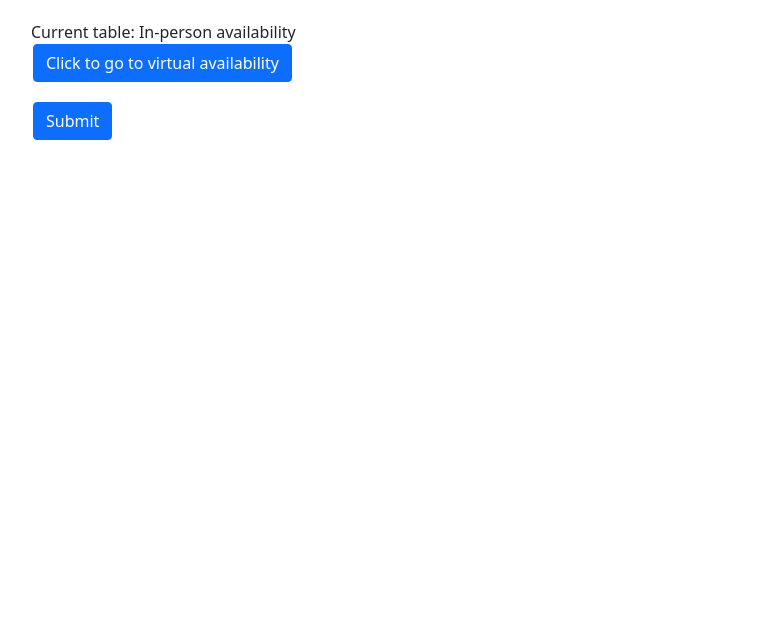
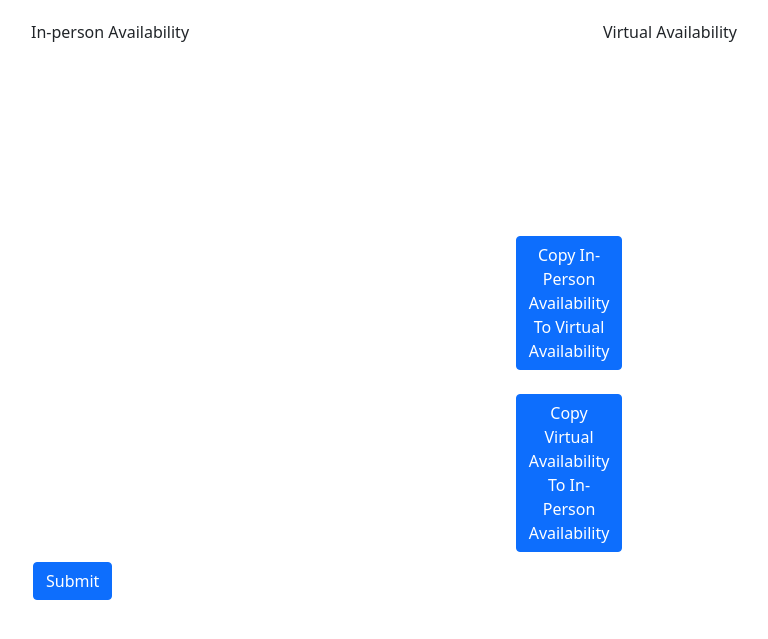
Before and after one commit to UCSD-CSE-210-2021/cse-210-team-project-layover, a Flask app: template templates/scheduling-availability.html in a window 1280 px wide. Shown: the part 50-689 px from the top of the page, without its empty margins (1-769 px from the left). Run offline with Flask 2, Linux system fonts and the light colour scheme; the template is opened without the code that fills it, so the values that code supplies are empty; some libraries are stand-ins or nearby versions.

Commit message:
Dual table for availability entering

```diff
--- a/static/buildTable.js
+++ b/static/buildTable.js
@@ -7,8 +7,8 @@ function buildTableHTML(availability){
 
     table += [
         "<tr>",
-        "  <th></th> <th>Sunday</th> <th>Monday</th> <th>Tuesday</th>",
-        "  <th>Wednesday</th> <th>Thursday</th> <th>Friday</th> <th>Saturday</th>",
+        "  <th></th> <th>Sun</th> <th>Mon</th> <th>Tue</th>",
+        "  <th>Wed</th> <th>Thu</th> <th>Fri</th> <th>Sat</th>",
         "</tr> "
     ].join("\n")
 
--- a/static/scheduling-availability.js
+++ b/static/scheduling-availability.js
@@ -2,18 +2,23 @@ $(document).ready(function() {
 	var all_data = jQuery.parseJSON(data);
 	$("#user_name").html(all_data.name + "'s availability");
 
-
 	// Variable initialization
 	var inPersonMeetingTable = Array(numTimes * 4).fill().map(() => Array(numCol - 1).fill(0));
 	var virtualMeetingTable = Array(numTimes * 4).fill().map(() => Array(numCol - 1).fill(0));
-	var currTable = true; // true for in-person. false for virtual
-	if(meetingType === "remote"){
-		$("#curr_table_type").html("Current table: virtual availability")
-		currTable = false;
+
+	// If meetingType is strictly in-person, then hide all virtual tables and extend in-person table.
+	// Also hide buttons
+	if(meetingType === "in_person"){
+		$("#buttonWrapper").hide();
+		$("#virtualSchedule").hide();
+		$("#inPersonSchedule").attr("class", "row");
 	}
 
-	if(meetingType !== "either"){
-		$('#change_table_div').hide()
+	// If meetingType is strictly virtual, then hide all in-person tables. Also hide buttons
+	if(meetingType === "remote"){
+		$("#buttonWrapper").hide();
+		$("#inPersonSchedule").hide();
+		$("#virtualSchedule").attr("class", "row");
 	}
 
 	// If user already has data, then load that
@@ -24,21 +29,41 @@ $(document).ready(function() {
 		virtualMeetingTable = all_data.virtualAvailability;
 	}
 
-	// Must be after variable initialization
-	// Determines which table should be rendered
-	if(currTable){
-		$('#schedule').append(buildTableHTML(inPersonMeetingTable));
-		colorTable(inPersonMeetingTable);
-		// Binds jquery clickable function to clickable class
-		registerClickable(inPersonMeetingTable);
-	}else{
-		$('#schedule').append(buildTableHTML(virtualMeetingTable));
-		colorTable(virtualMeetingTable);
-		// Binds jquery clickable function to clickable class
-		registerClickable(virtualMeetingTable);
+	// Render both tables regardless. Rely on above logic to hide appropriate table
+	$('#inPersonSchedule').append(buildTableHTML(inPersonMeetingTable));
+	colorTable(inPersonMeetingTable, "inPersonSchedule");
+	$('#virtualSchedule').append(buildTableHTML(virtualMeetingTable));
+	colorTable(virtualMeetingTable, "virtualSchedule");
+
+	// Tie updateTable function to clickable cells
+	$(".clickable").click(updateTable);
+
+	// Bind copyTable function to the correct button
+	$("#copyToVirtual").click({from: inPersonMeetingTable, to: virtualMeetingTable, tableType: "virtualSchedule"}, copyTable);
+	$("#copyToInPerson").click({from: virtualMeetingTable, to: inPersonMeetingTable, tableType: "inPersonSchedule"}, copyTable);
+
+	// Handle copying 1 table to another
+	function copyTable(event){
+		var from = event.data.from;
+		var to = event.data.to;
+		var tableType = event.data.tableType;
+		deepCopyArr(from, to);
+		colorTable(to, tableType);
 	}
 
-	function colorTable(availability){
+	// Deep copy the values of 'from' to 'to'
+	function deepCopyArr(from, to){
+		for(var i = 0 ; i < from.length ; i++){
+			for(var j = 0 ; j < from[0].length ; j++){
+				to[i][j] = from[i][j];
+			}
+		}
+	}
+
+	// Color the table. availIdStr is either "inPersonSchedule"
+	// or "virtualSchedule". Represents the id of the wrapper div around
+	// each table
+	function colorTable(availability, availIdStr){
 		for(var i = 0 ; i < availability.length ; i++){
 			for(var j = 0 ; j < availability[0].length ; j++){
 				var currId = i * availability[0].length + j;
@@ -51,13 +76,20 @@ $(document).ready(function() {
 				}else{
 					color = "#65EC59";
 				}
-				$("#"+currId).css('background-color', color)
+				$("#" + availIdStr + " #"+currId).css('background-color', color)
 			}
 		}
 	}
 
 	function updateTable(event){
-		toUpdate = event.data.tableName
+		var toUpdate;
+		// Determine which table was clicked
+		tableName = $(this).parent().parent().parent().parent().attr("id");
+		if(tableName === "inPersonSchedule"){
+			toUpdate = inPersonMeetingTable
+		}else{
+			toUpdate = virtualMeetingTable
+		}
 		var currId = parseInt($(this).attr("id"))
 		var row = Math.floor(currId / (numCol - 1))
 		var col = currId %(numCol - 1)
@@ -76,29 +108,6 @@ $(document).ready(function() {
 		$(this).css('background-color', color)
 	}
 
-	function registerClickable(tableName){
-		console.log(tableName);
-		$(".clickable").click({tableName: tableName}, updateTable);
-	}
-
-	$("#change_table").click(function(){
-		// Remove current HTML table
-		$('#tableSchedule').remove();
-		currTable = !currTable;
-		if(currTable){
-			$('#schedule').append(buildTableHTML(inPersonMeetingTable));
-			colorTable(inPersonMeetingTable);
-			registerClickable(inPersonMeetingTable);
-			$('#change_table').html("Click to go to virtual availability");
-			$("#curr_table_type").html("Current table: in-person availability");
-		}else{
-			$('#schedule').append(buildTableHTML(virtualMeetingTable));
-			colorTable(virtualMeetingTable);
-			registerClickable(virtualMeetingTable);
-			$('#change_table').html("Click to go to in-person availability");
-			$("#curr_table_type").html("Current table: virtual availability");
-		}
-	});
 
 
 	$("#submit_availability").click(function(){
@@ -128,3 +137,27 @@ $(document).ready(function() {
 	});
 
 });
+
+	// function registerClickable(tableName){
+	// 	console.log(tableName);
+	// 	$(".clickable").click({tableName: tableName}, updateTable);
+	// }
+
+	// $("#change_table").click(function(){
+	// 	// Remove current HTML table
+	// 	$('#tableSchedule').remove();
+	// 	currTable = !currTable;
+	// 	if(currTable){
+	// 		$('#schedule').append(buildTableHTML(inPersonMeetingTable));
+	// 		colorTable(inPersonMeetingTable);
+	// 		registerClickable(inPersonMeetingTable);
+	// 		$('#change_table').html("Click to go to virtual availability");
+	// 		$("#curr_table_type").html("Current table: in-person availability");
+	// 	}else{
+	// 		$('#schedule').append(buildTableHTML(virtualMeetingTable));
+	// 		colorTable(virtualMeetingTable);
+	// 		registerClickable(virtualMeetingTable);
+	// 		$('#change_table').html("Click to go to in-person availability");
+	// 		$("#curr_table_type").html("Current table: virtual availability");
+	// 	}
+	// });
--- a/templates/scheduling-availability.html
+++ b/templates/scheduling-availability.html
@@ -34,6 +34,8 @@ tr, th, td {
 	margin-top: 10px;
 	margin-left: -10px;
 }
+
+
 {% endblock %}
 
 {% block content %}
@@ -41,17 +43,36 @@ tr, th, td {
 <h1 id="user_name" class="text-center text-capitalize"></h1>
 
 <div id="topDiv" class="row">
-	<div class="row" id="curr_table_type">
+	<!-- <div class="row" id="curr_table_type">
 		Current table: In-person availability
-	</div>
-	<div class="row" id="change_table_div">
+	</div> -->
+	<!-- <div class="row" id="change_table_div">
 		<div class="col-3">
 			<button type="button" class="btn btn-primary" id="change_table">Click to go to virtual availability</button>
 		</div>
-	</div>
+	</div> -->
+	<!-- For in-person or virtual. NOT BOTH -->
+	<!-- <div id="schedule" class="row"></div> -->
 
-	<div id="schedule" class="row">
+	<div class="row">
+		<!-- In person table -->
+		<div id="inPersonSchedule" class="row col-5">
+			In-person Availability
+		</div>
 
+		<div id="buttonWrapper" class="col-1">
+			<!-- Button here -->
+			<!-- Cheap hack to make the button in the middle. Probably should be refactored to use CSS instead. -->
+			<br><br><br><br><br><br><br><br><br>
+			<button type="button" class="btn btn-primary" id="copyToVirtual">Copy In-Person Availability To Virtual Availability</button>
+			<br><br>
+			<button type="button" class="btn btn-primary" id="copyToInPerson">Copy Virtual Availability To In-Person Availability</button>
+		</div>
+
+		<!-- Virtual table -->
+		<div id="virtualSchedule" class="row col-5">
+			Virtual Availability
+		</div>
 	</div>
 
 	<div class="row">
```
